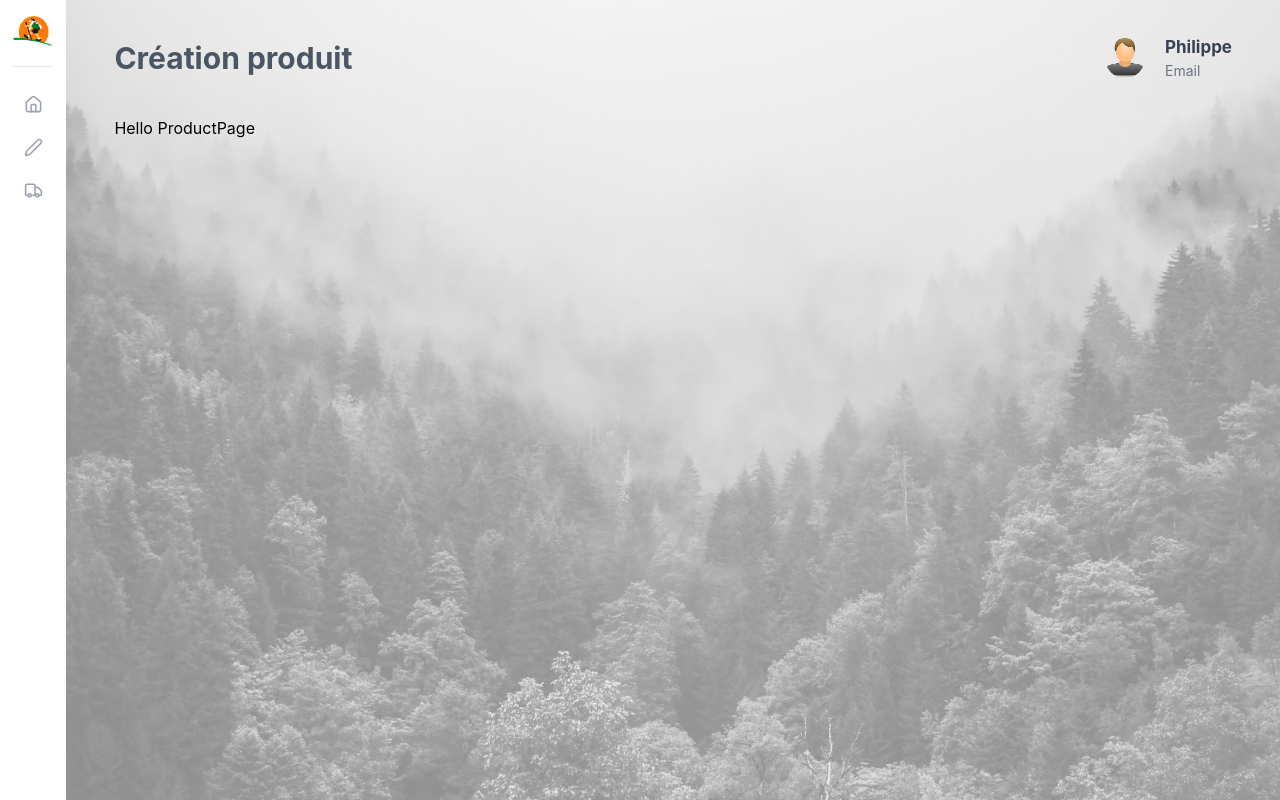
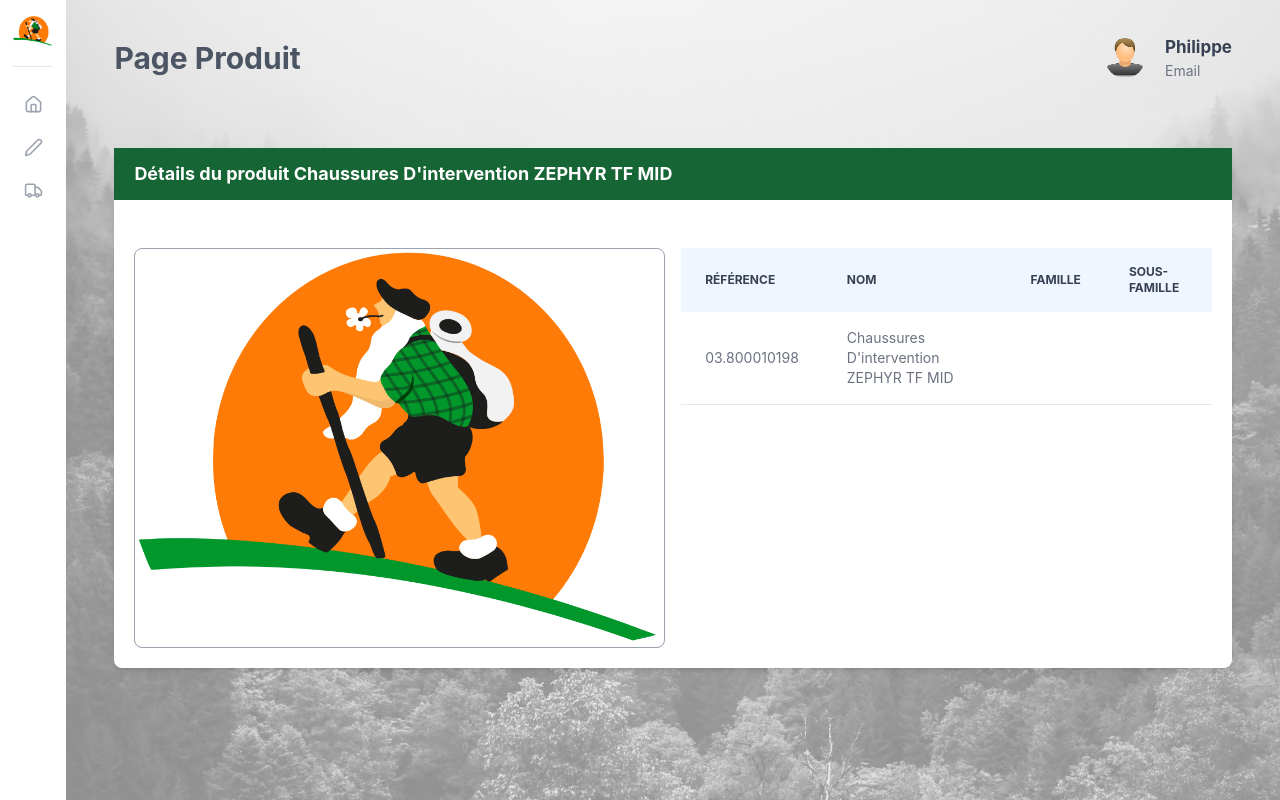
Before and after one commit to acs2i/avc-front-end, a React (Create React App) app: page /product/1 in a window 1280 px wide. Built offline with nearby package versions, Linux system fonts and the light colour scheme.

Commit message:
local storage && Page Product

```diff
--- a/src/App.tsx
+++ b/src/App.tsx
@@ -21,8 +21,16 @@ function App() {
   );
 
   const getPageTitle = () => {
-    const currentPath = location.pathname.split("/")[1];
-    const link = LINKS.find((link) => link.link.includes(currentPath));
+    const currentPath = location.pathname;
+    const link = LINKS.find((link) => {
+      if (link.link.includes(":")) {
+        // Vérifie si le lien contient un paramètre dynamique
+        const linkPattern = new RegExp(`^${link.link.replace(/:id/, "\\d+")}$`);
+        return linkPattern.test(currentPath);
+      } else {
+        return currentPath === link.link;
+      }
+    });
     return link ? link.name : "caca boom";
   };
 
--- a/src/pages/Home.tsx
+++ b/src/pages/Home.tsx
@@ -4,38 +4,8 @@ import FormControlLabel from "@mui/material/FormControlLabel";
 import Switch from "@mui/material/Switch";
 import Fuse from "fuse.js";
 import { Link, useNavigate } from "react-router-dom";
-import { Pen} from "lucide-react";
-
-type Product = {
-  id: number;
-  reference: string;
-  name: string;
-  family: string;
-  subFamily: string;
-  brand: string;
-  collection: string;
-};
-
-const products: Product[] = [
-  {
-    id: 1,
-    reference: "03.800010198",
-    name: "Chaussures D'intervention ZEPHYR TF MID",
-    family: "Chaussures",
-    subFamily: "Chaussures De Randonnée",
-    brand: "ZEPHYR",
-    collection: "LOWA",
-  },
-  {
-    id: 2,
-    reference: "02.82910006",
-    name: "Sac À Dos Alpinisme PAPANG 37",
-    family: "Alpinisme",
-    subFamily: "Sacs À Dos Et Accessoires",
-    brand: "CILAO",
-    collection: "PAPANG",
-  },
-];
+import { Pen } from "lucide-react";
+import { products } from "../utils";
 
 const fuse = new Fuse(products, {
   keys: ["name", "reference", "family", "subFamily", "brand", "collection"],
--- a/src/pages/product/SingleProductPage.tsx
+++ b/src/pages/product/SingleProductPage.tsx
@@ -1,11 +1,63 @@
 import React, { useState } from "react";
-import Header from "../../components/Header";
-
-
+import Card from "../../components/Card";
+import { Link, useParams } from "react-router-dom";
+import { Pen } from "lucide-react";
+import { products } from "../../utils";
 
 export default function SingleProductPage() {
+  const { id } = useParams<{ id: string }>();
+  const productId = parseInt(id || "0", 10);
+  const product = products.find((p) => p.id === productId);
+
+  const [isHovered, setIsHovered] = useState(false);
 
   return (
-    <h1>Hello ProductPage</h1>
+    <Card title={product ? `Détails du produit ${product.name}` : "Produit non trouvé"}>
+      {product ? (
+        <div className="overflow-x-auto flex flex-wrap -mx-2">
+          <div className="md:w-1/2 px-2">
+            <div className="border border-gray-400 rounded-lg overflow-hidden">
+              <img
+                src={product.img} // Assurez-vous de remplacer "img" par le bon attribut de l'image
+                alt=""
+                className={`img-fluid rounded-lg transition duration-2000 transform ${
+                  isHovered ? "scale-140 shadow-2xl" : "scale-100 shadow-md"
+                }`}
+                onMouseOver={() => setIsHovered(true)}
+                onMouseOut={() => setIsHovered(false)}
+              />
+            </div>
+          </div>
+          <div className="md:w-1/2 px-2">
+            <table className="w-full text-sm text-left text-gray-500">
+              <thead className="text-xs text-gray-700 uppercase bg-blue-50">
+                <tr>
+                  <th scope="col" className="px-6 py-4">
+                    RÉFÉRENCE
+                  </th>
+                  <th scope="col" className="px-6 py-4">
+                    NOM
+                  </th>
+                  <th scope="col" className="px-6 py-4">
+                    FAMILLE
+                  </th>
+                  <th scope="col" className="px-6 py-4">
+                    SOUS-FAMILLE
+                  </th>
+                </tr>
+              </thead>
+              <tbody>
+                <tr key={product.id} className="bg-white border-b">
+                  <td className="px-6 py-4">{product.reference}</td>
+                  <td className="px-6 py-4">{product.name}</td>
+                </tr>
+              </tbody>
+            </table>
+          </div>
+        </div>
+      ) : (
+        <p>Aucun produit trouvé pour l'ID spécifié.</p>
+      )}
+    </Card>
   );
 }
--- a/src/utils/index.ts
+++ b/src/utils/index.ts
@@ -27,3 +27,38 @@ export const LINKS: Link[] = [
     showInSidebar: false,
   },
 ];
+
+type Product = {
+  id: number;
+  reference: string;
+  name: string;
+  family: string;
+  subFamily: string;
+  brand: string;
+  collection: string;
+  img: string;
+};
+
+
+export const products: Product[] = [
+  {
+    id: 1,
+    reference: "03.800010198",
+    name: "Chaussures D'intervention ZEPHYR TF MID",
+    family: "Chaussures",
+    subFamily: "Chaussures De Randonnée",
+    brand: "ZEPHYR",
+    collection: "LOWA",
+    img: "/img/logo.png",
+  },
+  {
+    id: 2,
+    reference: "02.82910006",
+    name: "Sac À Dos Alpinisme PAPANG 37",
+    family: "Alpinisme",
+    subFamily: "Sacs À Dos Et Accessoires",
+    brand: "CILAO",
+    collection: "PAPANG",
+    img: "/img/logo.png",
+  },
+];
```
